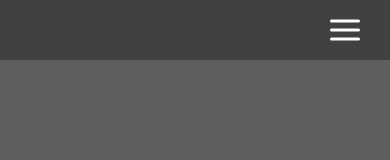
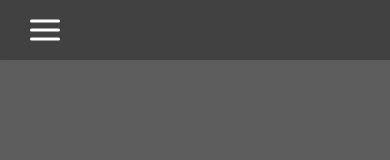
Before and after one commit to of142020-boop/enjazdrill, an Astro site: page / in a window 390 px wide. Shown: the top 160 px of the page. Built offline with nearby package versions, Linux system fonts and the light colour scheme; Astro itself is replaced by a stand-in of ours.

Commit message:
Move hamburger menu to left side

```diff
--- a/src/styles/global.css
+++ b/src/styles/global.css
@@ -88,7 +88,7 @@ img { max-width: 100%; height: auto; }
   gap: 6px;
   padding: 15px;
   position: absolute;
-  right: 15px;
+  left: 15px;
   top: 50%;
   transform: translateY(-50%);
   z-index: 1001;
@@ -512,7 +512,7 @@ img { max-width: 100%; height: auto; }
    Responsive
 ========================================= */
 @media (max-width: 768px) {
-  .nav-container { justify-content: flex-start; min-height: 60px; }
+  .nav-container { justify-content: flex-end; min-height: 60px; }
   .mobile-toggle { display: flex; }
 
   .nav-menu {
```
